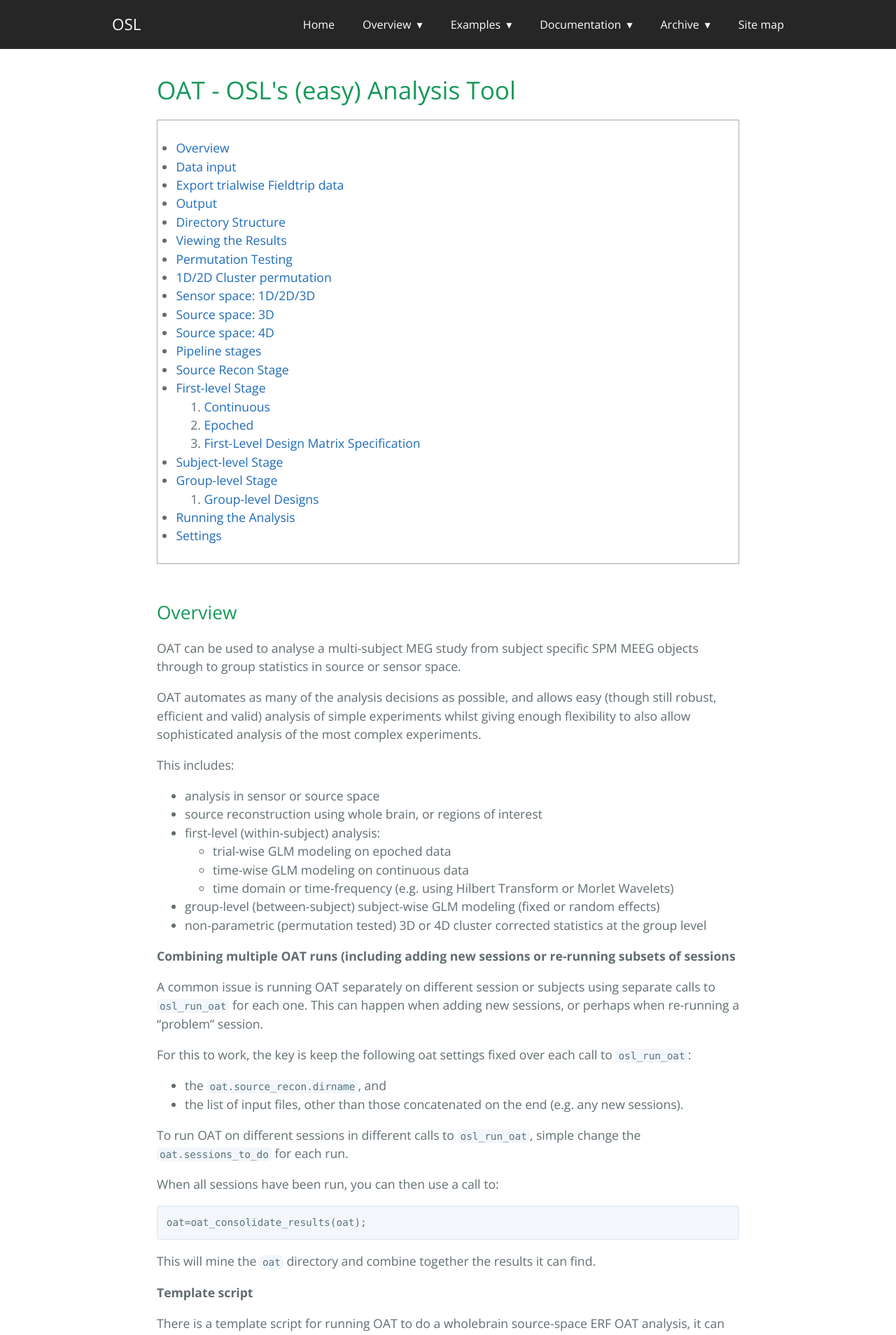
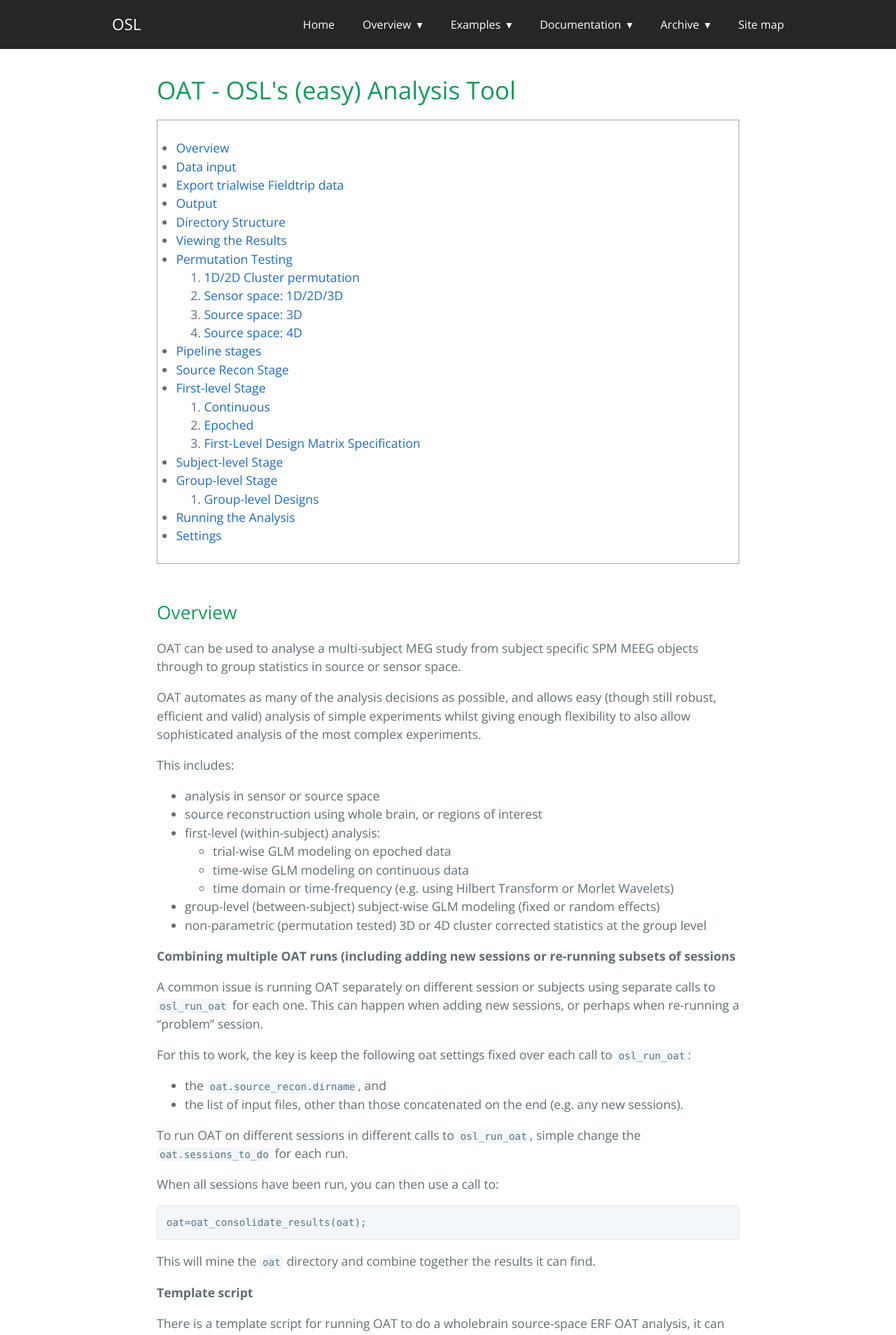
Before and after one commit to OHBA-analysis/osl-docs, a Jekyll site: the page built from pages/docs/oat.md, in a window 1280 px wide. Shown: the top 1908 px of the page at 70% size. Built offline with Jekyll 4.4.1, drawn with Linux system fonts in a browser that asks for light colours.

Commit message:
Fix indentation in TOC

````diff
--- a/pages/docs/oat.md
+++ b/pages/docs/oat.md
@@ -207,7 +207,7 @@ It is recommended that you use cluster level permutation testing to do group inf
 
 In the results, we are looking for clusters with corrp>0.95 to get null hypothesis rejection with a family wise FPR of 0.05.
 
-## 1D/2D Cluster permutation
+### 1D/2D Cluster permutation
 
 _1D/2D cluster permutation testing (e.g. over time/frequency)_
 
@@ -262,7 +262,7 @@ con=3; imagesc(stats.times, stats.frequencies, squeeze(corrp));axis xy;
 ylabel('frequency (Hz)'); xlabel('time (s)'); colorbar; title(['cope' num2str(con)]);
 ```
 
-## Sensor space: 1D/2D/3D
+### Sensor space: 1D/2D/3D
 
 _Sensor space: 1D/2D/3D cluster permutation testing over sensors plus (optionally) over time or frequency_
 
@@ -301,7 +301,7 @@ S2.cfg.colorbar='yes';
 [cfg, data]=osl_stats_multiplotER(S2);
 ```
 
-## Source space: 3D
+### Source space: 3D
 
 _Source space: 3D cluster permutation testing over voxels_
 
@@ -335,7 +335,7 @@ Output from `osl_cluster_permutation_testing` includes the following files:
 - `stats_clustere_tstat_gc1_2mm` : cluster extent for each voxel
 - `stats_clustere_corrp_tstat_gc1_2mm`: whole-brain corrected P-values for each cluster
 
-## Source space: 4D
+### Source space: 4D
 
 _Source space: 4D cluster permutation testing over voxels and (e.g. time or frequency)_
 
````
